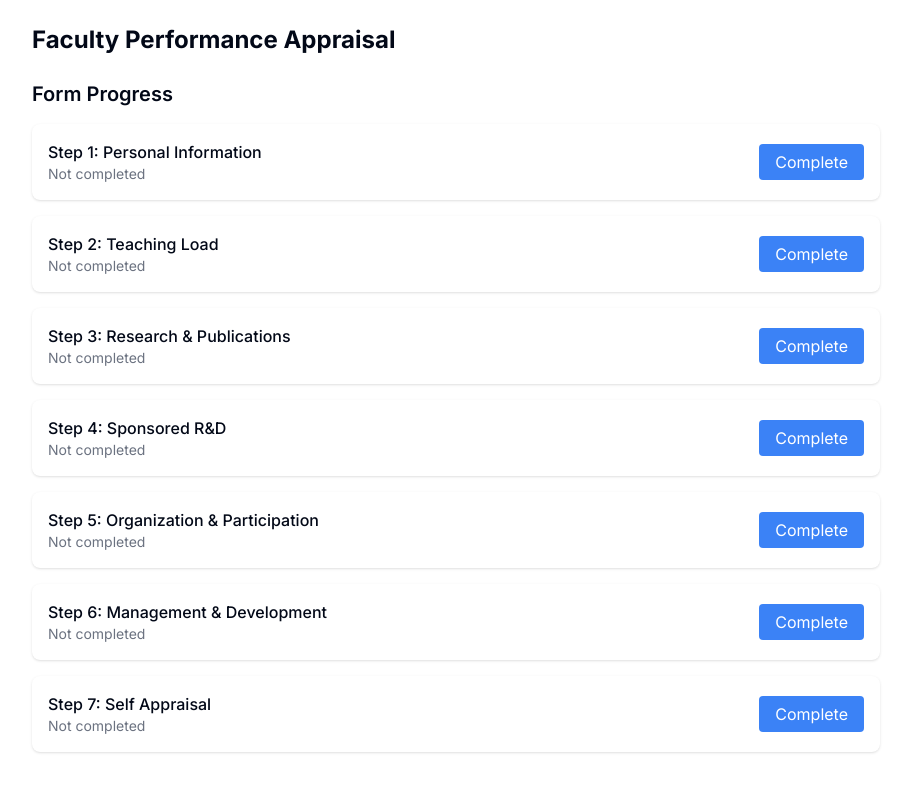
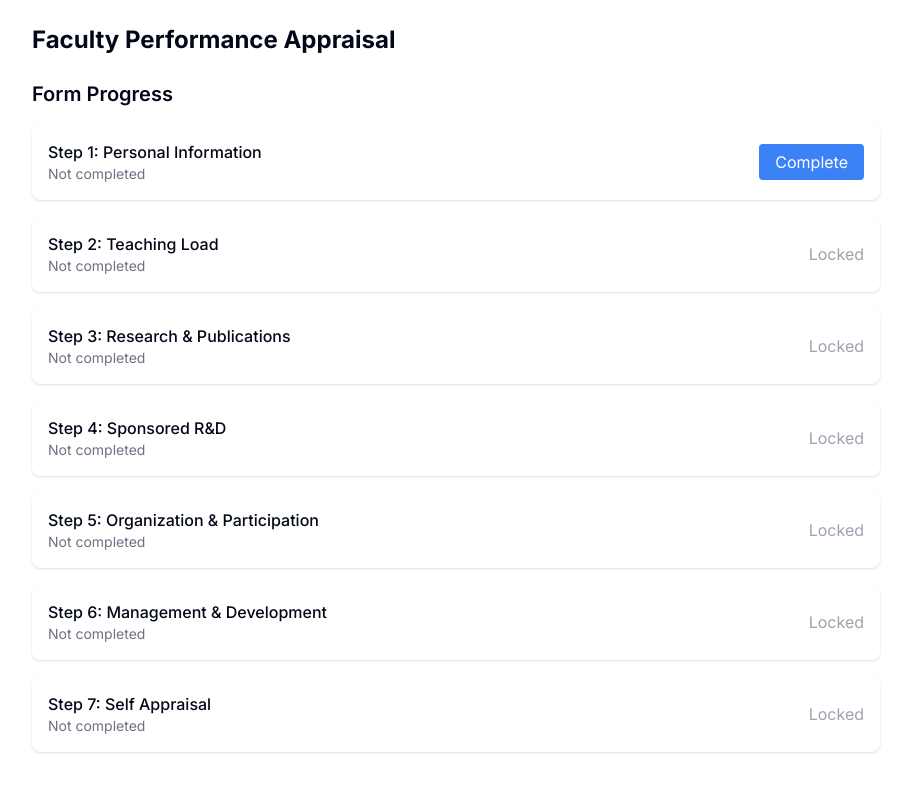
Before and after one commit to ashishkr375/Faculty-Performance-Appraisal-Performa-, a Next.js app: page /dashboard in a window 1280 px wide. Shown: the top 792 px of the page, without its empty margins (184-1095 px from the left). Built offline with nearby package versions, Linux system fonts and the light colour scheme; no server answers; sample sign-in values are in the browser's storage.

Commit message:
updated condition for locking  non-visited steps

```diff
--- a/src/app/dashboard/page.tsx
+++ b/src/app/dashboard/page.tsx
@@ -64,10 +64,8 @@ export default function Dashboard() {
                 <div className="space-y-4">
                     {steps.map((step) => {
                         const isCompleted = formProgress.completedSteps.includes(step.number);
-                        const isNext = !isCompleted &&
-                            !formProgress.completedSteps.includes(step.number) &&
-                            (formProgress.completedSteps.length === 0 ||
-                             Math.max(...formProgress.completedSteps) === step.number - 1);
+                        const isStepOne=step.number === 1;
+                        const previousStepCompleted = formProgress.completedSteps.includes(step.number - 1);
 
                         return (
                             <div key={step.number} className="flex items-center justify-between p-4 bg-white rounded-lg shadow">
@@ -87,14 +85,21 @@ export default function Dashboard() {
                                         >
                                             Edit
                                         </Link>
-                                    ) : isNext ? (
+                                    ) : isStepOne ? (
                                         <Link
                                             href={step.path}
                                             className="bg-blue-500 text-white px-4 py-2 rounded hover:bg-blue-600"
                                         >
                                             Complete
                                         </Link>
-                                    ) : (
+                                    ) : previousStepCompleted?(
+                                        <Link
+                                            href={step.path}
+                                            className="bg-blue-500 text-white px-4 py-2 rounded hover:bg-blue-600"
+                                        >
+                                            Next
+                                        </Link>
+                                    ): (
                                         <span className="text-gray-400">Locked</span>
                                     )}
                                 </div>
```
